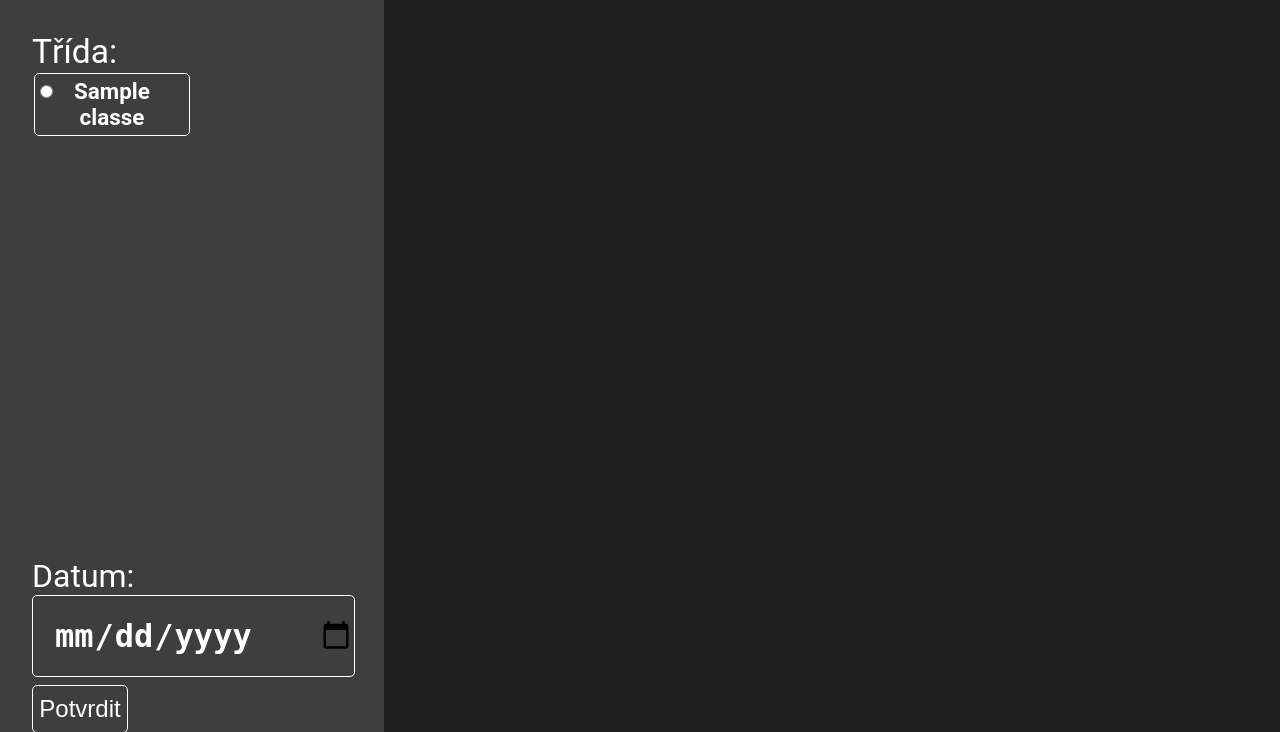
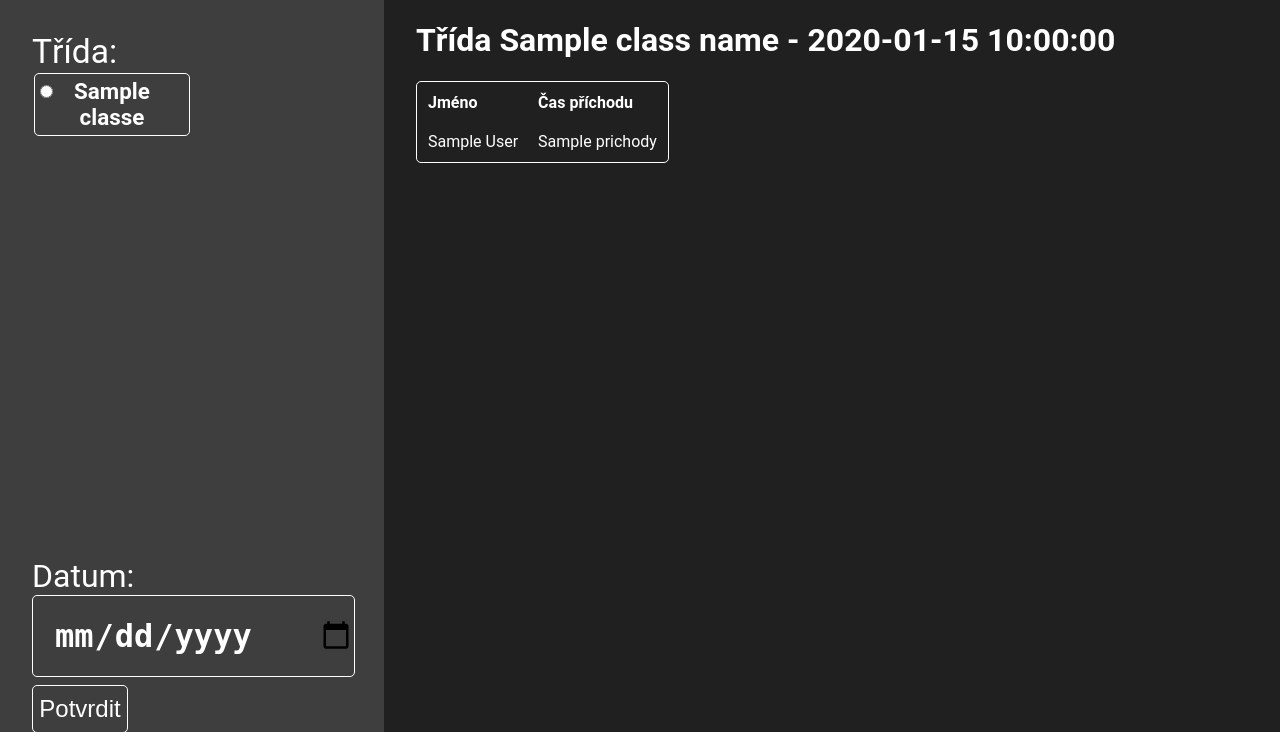
Before and after one commit to cenekp74/festival-prichodovy-system, a Flask app: template app/templates/view/view_class.html in a window 1280 px wide. Shown: the top 732 px of the page. Run offline with Flask 3, Linux system fonts and the light colour scheme; tables that the repository leaves empty hold one stand-in row (values such as "Sample post"); the template is opened without the code that fills it: values that come from a table or form of the project are taken from there, most other values are stand-ins (such as "Sample title", 1, 10 or a date in 2020); some libraries are stand-ins or nearby versions.

Commit message:
view class

```diff
--- a/app/templates/view/view_class.html
+++ b/app/templates/view/view_class.html
@@ -5,5 +5,19 @@
 
 
 {% block right_column %}
-
+<div>
+    <h1>Třída {{ class_name }} - {{ date }}</h1>
+    <table class="student-table">
+        <tr>
+            <th>Jméno</th>
+            <th>Čas příchodu</th>
+        </tr>
+        {% for student in students %}
+        <tr>
+            <td>{{ student.name }}</td>
+            <td>{{ prichody[student.id] }}</td>
+        </tr>
+        {% endfor %}
+    </table>
+</div>
 {% endblock %}
--- a/app/utils.py
+++ b/app/utils.py
@@ -30,3 +30,6 @@ def search(query):
     for student in results:
         student.name = student.name.replace(query.capitalize(), f'<mark>{query.capitalize()}</mark>').replace(query.lower(), f'<mark>{query}</mark>')
     return results
+
+def get_students_by_class_name(class_name):
+    return [student for student in Student.query.all() if class_name_from_code(student.code) == class_name]
```
Also changed, not shown: app/routs.py (+13 -4 lines).
